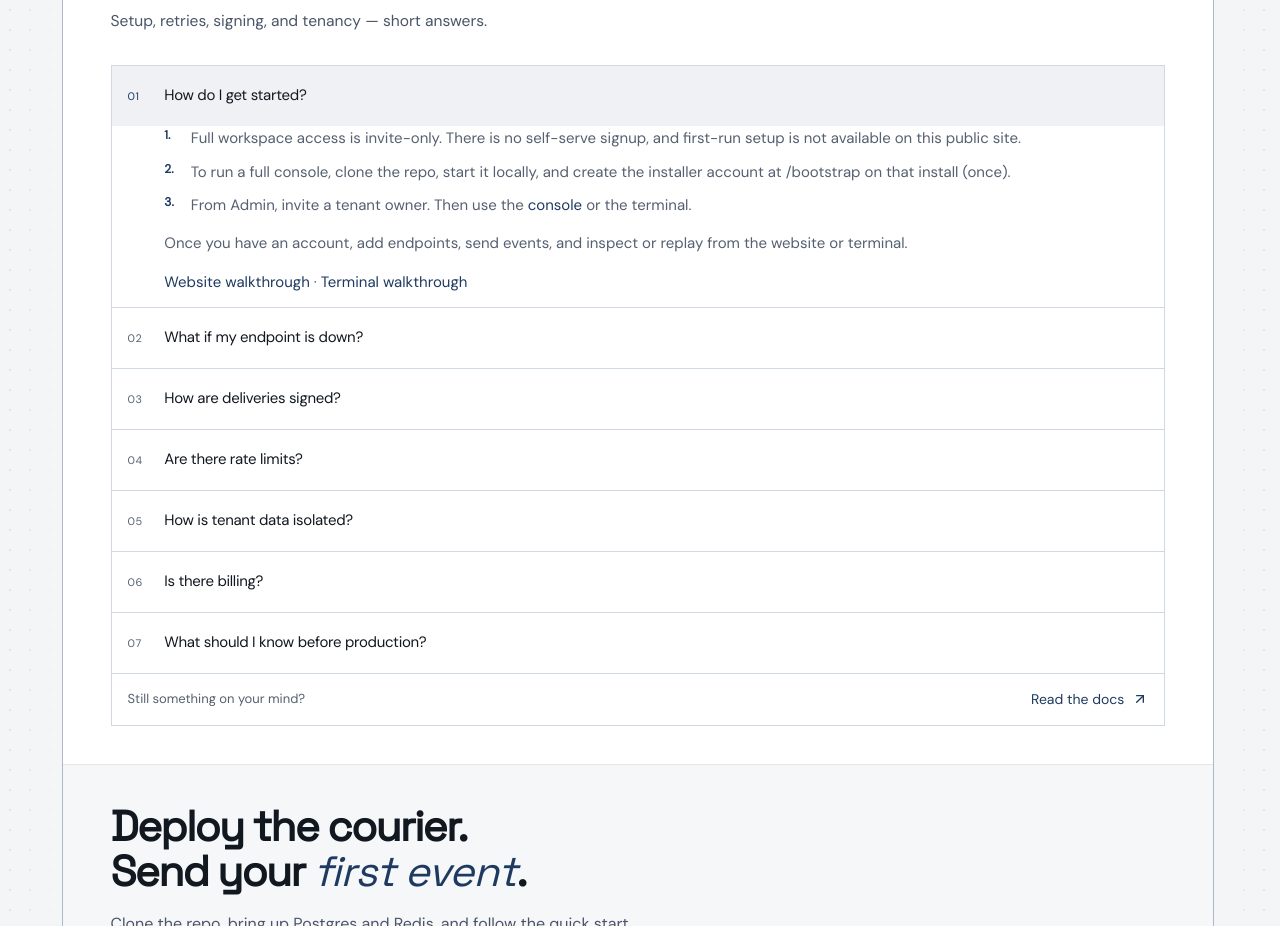
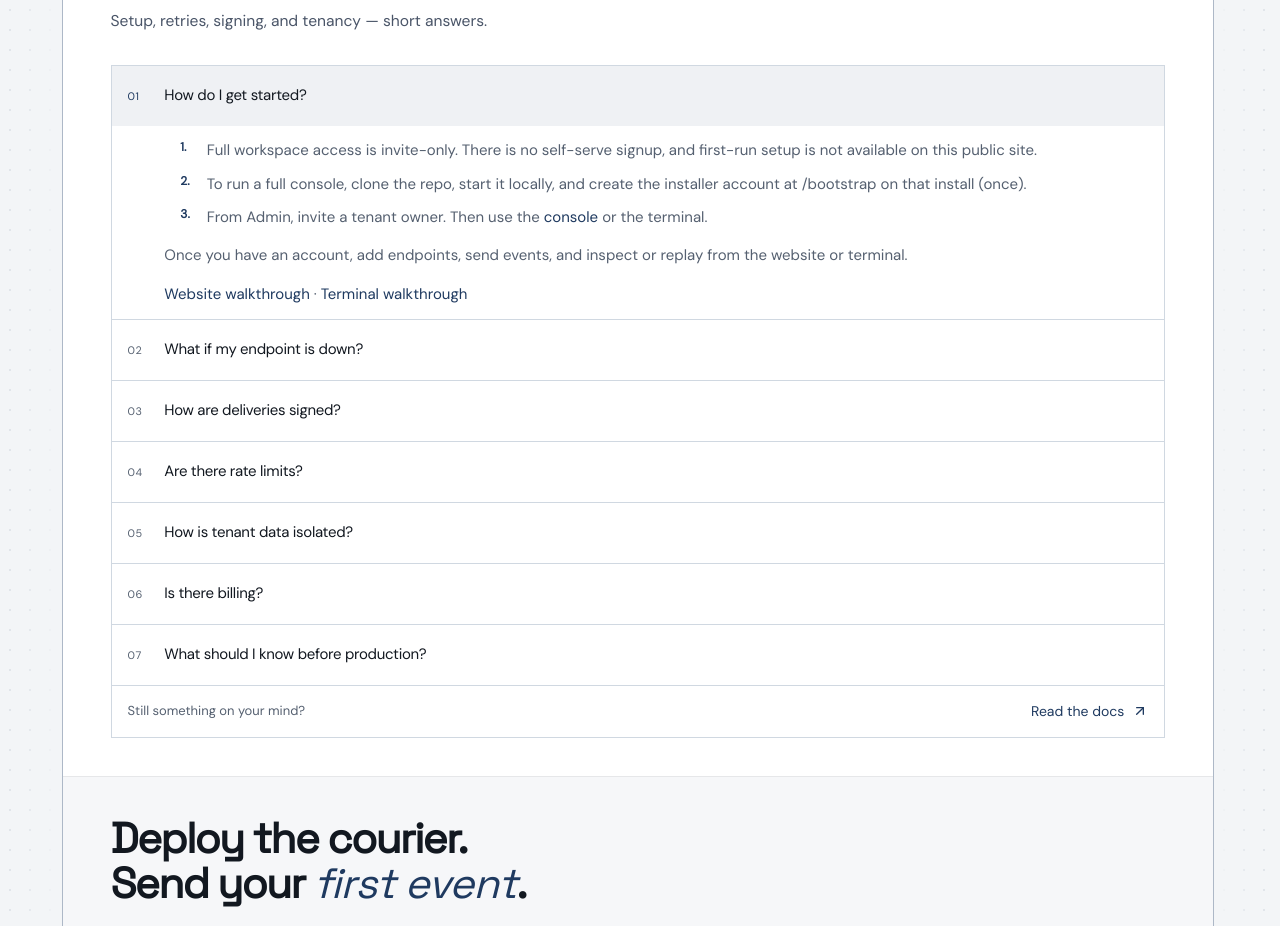
Before and after one commit to 0x4Nayan04/Hikyaku, a React (Vite) app in the folder apps/web/: page / in a window 1280 px wide. Shown: the part 3700-4626 px from the top of the page. Built offline with nearby package versions, Linux system fonts and the light colour scheme; no server answers.

Commit message:
fix(web): adjust FAQ component styles for improved layout and marker visibility

```diff
--- a/apps/web/src/styles/domains/landing.css
+++ b/apps/web/src/styles/domains/landing.css
@@ -891,7 +891,7 @@
     color: var(--color-ink);
   }
   .lp-faq__answer {
-    padding-block: 0 var(--faq-panel-pad-bottom);
+    padding-block: var(--faq-panel-pad-bottom);
     font-size: 0.9375rem;
     line-height: 1.65;
     color: var(--color-muted-strong);
@@ -905,7 +905,7 @@
   }
   .lp-faq__steps {
     margin: 0;
-    padding: 0;
+    padding: 0 0 0 var(--lp-faq-gutter-x);
     list-style: none;
     display: flex;
     flex-direction: column;
@@ -915,6 +915,7 @@
   .lp-faq__steps li {
     position: relative;
     padding-left: 1.65rem;
+    list-style: none;
   }
   .lp-faq__steps li::before {
     counter-increment: lp-faq-step;
@@ -926,6 +927,9 @@
     font-size: 0.75rem;
     font-weight: 600;
     color: var(--color-primary);
+  }
+  .lp-faq__steps li::marker {
+    content: none;
   }
   .lp-faq__prose {
     display: flex;
```
